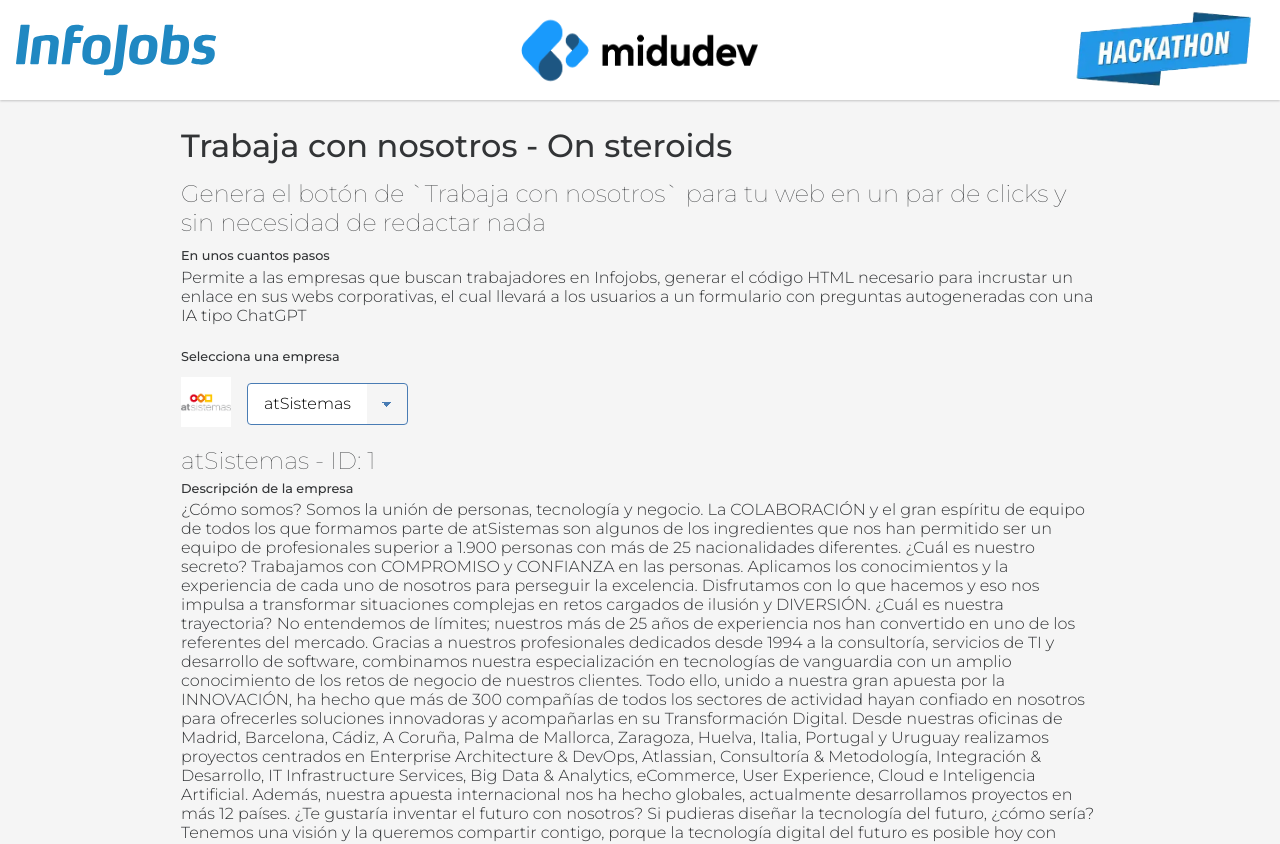
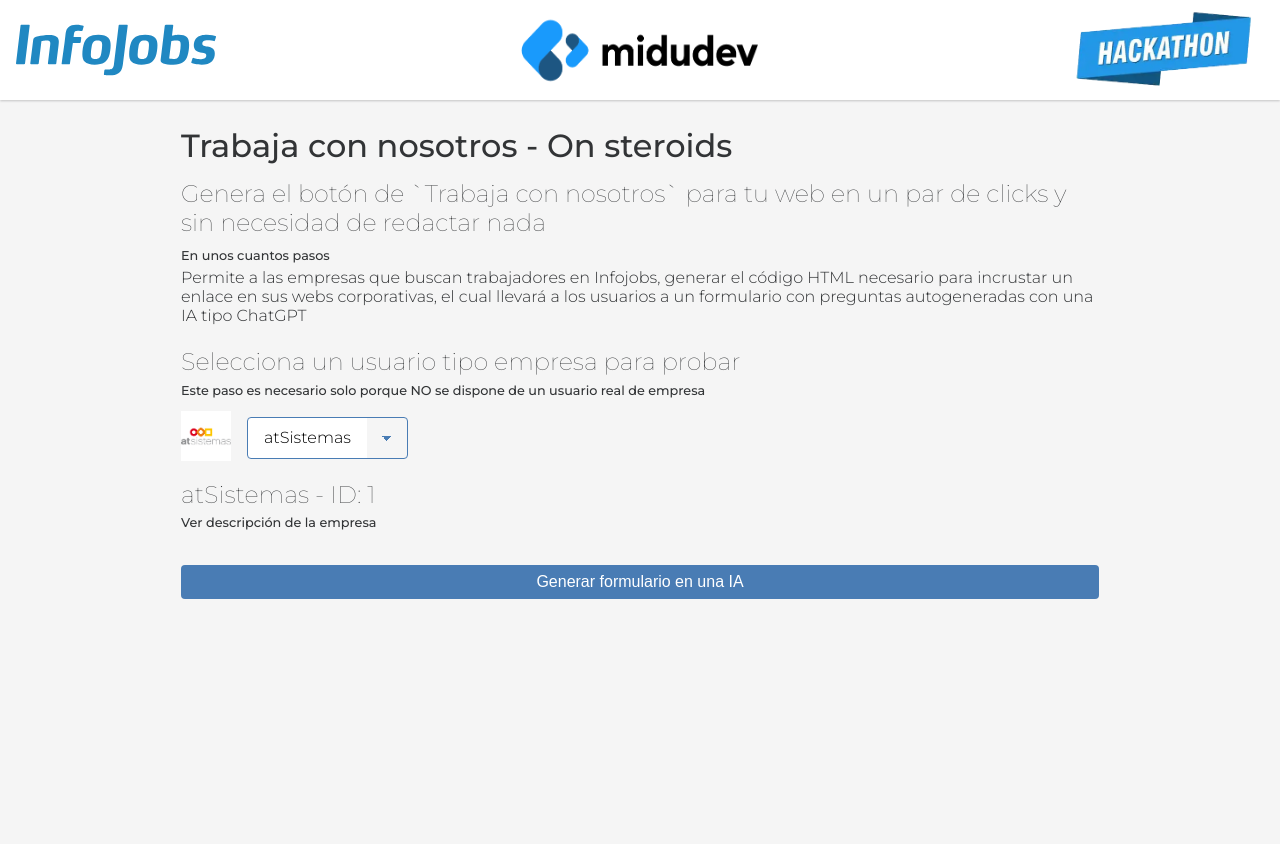
Before and after one commit to eliasdefrancisco/trabaja-con-nosotros-on-steroids, a Next.js app: page / in a window 1280 px wide. Shown: the top 844 px of the page. Built offline with nearby package versions, Linux system fonts and the light colour scheme.

Commit message:
edit gpt response component and stuff

```diff
--- a/app/clientComponents/CompanyMockSelector/index.js
+++ b/app/clientComponents/CompanyMockSelector/index.js
@@ -4,6 +4,7 @@
 import styles from './styles.module.css'
 import { useGlobalContext } from '@/app/context/store'
 import { companiesMock } from '@/app/context/companiesMock'
+import { useState } from 'react'
 
 export default function CompanyMockSelector () {
   const {
@@ -17,6 +18,7 @@
     setDescription
   } = useGlobalContext()
   const companyNames = companiesMock.map((company) => company.companyName)
+  const [showDescription, setShowDescription] = useState(false)
 
   function handleSelect (e) {
     const selectedCompany = companiesMock.find(
@@ -30,7 +32,8 @@
 
   return (
     <div className={styles.container}>
-      <h3>Selecciona una empresa</h3>
+      <h2>Selecciona un usuario tipo empresa para probar</h2>
+      <h3>Este paso es necesario solo porque NO se dispone de un usuario real de empresa</h3>
       <div className={styles.selector}>
         <div>
           <Image src={`/${imageName}`} alt={`${imageName} logo`} width={50} height={50} />
@@ -44,8 +47,15 @@
         </select>
       </div>
       <h2>{companyName} - ID: {companyId}</h2>
-      <h3>Descripción de la empresa</h3>
-      <p>{description}</p>
+      <h3
+        className={styles.showDescription}
+        onClick={() => setShowDescription(!showDescription)}
+      >
+        {showDescription ? 'Ocultar' : 'Ver'} descripción de la empresa
+      </h3>
+      {
+        showDescription && <p>{description}</p>
+      }
     </div>
   )
 }
--- a/app/clientComponents/CompanyMockSelector/styles.module.css
+++ b/app/clientComponents/CompanyMockSelector/styles.module.css
@@ -1,5 +1,9 @@
 .container {
   margin-top: 1rem;
+}
+
+.showDescription {
+  cursor: pointer;
 }
 
 .selector {
--- /dev/null
+++ b/app/clientComponents/EditGptResponse/index.js
@@ -0,0 +1,70 @@
+'use client'
+
+import { useGlobalContext } from '@/app/context/store'
+import styles from './styles.module.css'
+import { useEffect, useState } from 'react'
+
+export default function EditGptResponse () {
+  const { gptData, setGptData } = useGlobalContext()
+  const [newGptData, setNewGptData] = useState(gptData)
+  const [hasChanged, setHasChanged] = useState(false)
+
+  useEffect(() => {
+    setNewGptData(gptData)
+    console.log('gptData', gptData)
+  }, [gptData])
+
+  const handleInputChange = (index, field, value) => {
+    setNewGptData(newGptData.map((item, idx) => {
+      if (idx === index) {
+        return { ...item, [field]: value }
+      }
+      return item
+    }))
+    setHasChanged(true)
+  }
+
+  const handleSave = () => {
+    setGptData(newGptData)
+    setHasChanged(false)
+  }
+
+  if (!gptData.length) return null
+
+  return (
+    <div className={styles.content}>
+      <h2>Puedes editar el formulario autogenerado</h2>
+      {
+        newGptData.map((item, index) => {
+          return (
+            <div key={item.id} className={styles.item}>
+              <h3>Pregunta y posible respuesta número {index + 1}</h3>
+              <textarea
+                value={item.question}
+                className={styles.question}
+                onChange={(e) => handleInputChange(index, 'question', e.target.value)}
+              />
+              <textarea
+                value={item.answer}
+                className={styles.answer}
+                onChange={(e) => handleInputChange(index, 'answer', e.target.value)}
+              />
+            </div>
+          )
+        })
+      }
+      {
+        hasChanged &&
+          <button className={styles.saveButtonActive} onClick={handleSave}>
+            Aplicar cambios al formulario
+          </button>
+      }
+      {
+        !hasChanged &&
+          <button className={styles.saveButtonInactive}>
+            Sin cambio en el formulario
+          </button>
+      }
+    </div>
+  )
+}
--- /dev/null
+++ b/app/clientComponents/EditGptResponse/styles.module.css
@@ -0,0 +1,54 @@
+.content {
+  margin-top: 1rem;
+  display: flex;
+  flex-direction: column;
+  align-items: flex-start;
+  width: 100%;
+}
+
+.content .item {
+  width: 100%;
+}
+
+.content textarea {
+  width: 100%;
+  background-color: var(--background-color-0);
+  color: var(--foreground-color-1);
+  border-radius: 5px;
+  margin: 0.2rem 0;
+  padding: 0.3rem;
+}
+
+.question {
+  height: 3rem;
+}
+
+.answer {
+  height: 8rem;
+}
+
+.saveButtonActive {
+  margin-top: 1rem;
+  width: 100%;
+  background-color: var(--background-color-inverse-0);
+  color: var(--foreground-color-inverse-0);
+  border: none;
+  border-radius: 4px;
+  padding: 0.5rem;
+  font-size: 1rem;
+  font-weight: 500;
+  cursor: pointer;
+}
+
+.saveButtonInactive {
+  margin-top: 1rem;
+  width: 100%;
+  background-color: var(--background-color-0);
+  color: var(--foreground-color-0);
+  border: none;
+  border-radius: 4px;
+  padding: 0.5rem;
+  font-size: 1rem;
+  font-weight: 500;
+  cursor: pointer;
+}
--- a/app/clientComponents/GptQuery/index.js
+++ b/app/clientComponents/GptQuery/index.js
@@ -1,4 +1,3 @@
-/* eslint-disable react/jsx-curly-newline */
 'use client'
 
 import { useGlobalContext } from '@/app/context/store'
@@ -7,7 +6,7 @@
 import LoaderMachine from '@/app/components/LoaderMachine'
 
 export default function GptQuery () {
-  const { companyId, gptData, setGptData } = useGlobalContext()
+  const { companyId, setGptData } = useGlobalContext()
   const [loading, setLoading] = useState(false)
 
   async function handleClick () {
@@ -32,25 +31,17 @@
 
   return (
     <div className={styles.gptQuery}>
-      {loading &&
-        <LoaderMachine />
+      {
+        loading &&
+          <div className={styles.loading}>
+            <LoaderMachine />
+          </div>
       }
-      {!loading &&
-        <>
+      {
+        !loading &&
           <button className={styles.button} onClick={handleClick}>
-            Obtener formulario
+            Generar formulario en una IA
           </button>
-          <div className={styles.gptData}>
-            {gptData.map((item) => {
-              return (
-                <div key={item.question}>
-                  <h3>{item.question}</h3>
-                  <p>{item.answer}</p>
-                </div>
-              )
-            })}
-          </div>
-        </>
       }
     </div>
   )
--- a/app/clientComponents/GptQuery/styles.module.css
+++ b/app/clientComponents/GptQuery/styles.module.css
@@ -1,29 +1,27 @@
 .gptQuery {
     margin-top: 1rem;
+    width: 100%;
 }
 
 .gptData {
     margin-top: 1rem;
 }
 
+.loading {
+    margin: 1rem;
+    width: 100%;
+    text-align: center;
+}
+
 .button {
+    margin-top: 1rem;
+    width: 100%;
     background-color: var(--background-color-inverse-0);
+    color: var(--foreground-color-inverse-0);
     border: none;
-    color: var(--foreground-color-inverse-0);
-    padding: 5px 10px;
-    text-align: center;
-    text-decoration: none;
-    display: inline-block;
-    font-size: 12px;
-    margin: 2px 2px;
+    border-radius: 4px;
+    padding: 0.5rem;
+    font-size: 1rem;
+    font-weight: 500;
     cursor: pointer;
-    border-radius: 4px;
-    height: 30px;
-    font-family: "Helvetica Neue", Helvetica, Arial, sans-serif;
-    font-weight: bold;
-    font-size: 12px;
-    line-height: 1.42857143;
-    text-align: center;
-    white-space: nowrap;
-    vertical-align: middle;
 }
--- a/app/components/LoaderMachine/styles.module.css
+++ b/app/components/LoaderMachine/styles.module.css
@@ -9,6 +9,8 @@
   position: relative;
   -webkit-animation: bounce05 var(--duration) linear infinite;
   animation: bounce05 var(--duration) linear infinite;
+  width: 120px;
+  margin: 0 auto;
 }
 
 .typewriter .slide {
--- a/app/context/gptPrompt.js
+++ b/app/context/gptPrompt.js
@@ -5,8 +5,10 @@
 `
 
 export const gptUserPrompt = `
-Quiero que me des la lista de las 5 mejores preguntas incluyendo una de sus posibles respuestas dada por una persona real interesada en trabajar en la empresa.
+Quiero que me des la lista de las 5 mejores preguntas incluyendo una de sus posibles respuestas dada por una persona real interesada en trabajar en la empresa y añadas un id.
+El id debe ser un numerico incremental empezando por 1 y nunca debe repetirse
 La respuesta ofrecida por cada pregunta debe parecer lo mas natural posible.
+La respuesta ofrecida deberia tener entre 20 y 50 palabras.
 Las preguntas deben poder ser respondidas cualquier persona sin conocer su perfil previamente.
 Las preguntas deben ayudar a identificar las cualidades profesionales por el personal de recursos humanos.
 Las preguntas deben ser lo mas genericas posibles, dentro del marco descriptivo de la empresa.
@@ -16,10 +18,12 @@
 Formato de respuesta:
 [
   {
+    "id": "1"
     "question": "AQUÍ VIENE EL ENUNCIADO DE LA PREGUNTA NÚMERO UNO",
     "answer": "AQUÍ VIENE UNA POSIBLE RESPUESTA PARA LA PREGUNTA NÚMERO UNO"
   },
   {
+    "id": "2"
     "question": "AQUÍ VIENE EL ENUNCIADO DE LA PREGUNTA NÚMERO DOS",
     "answer": "AQUÍ VIENE UNA POSIBLE RESPUESTA PARA LA PREGUNTA NÚMERO DOS"
   },
--- a/app/footer/page.module.css
+++ b/app/footer/page.module.css
@@ -4,6 +4,7 @@
   filter: drop-shadow(0px -1px 1px var(--foreground-color-0-alpha-0));
   padding: 1rem;
   text-align: center;
+  margin-top: 3rem;
 }
 
 .title {
--- a/app/page.js
+++ b/app/page.js
@@ -1,4 +1,5 @@
 import CompanyMockSelector from './clientComponents/CompanyMockSelector'
+import EditGptResponse from './clientComponents/EditGptResponse'
 import GptQuery from './clientComponents/GptQuery'
 import styles from './page.module.css'
 
@@ -17,6 +18,7 @@
       </p>
       <CompanyMockSelector />
       <GptQuery />
+      <EditGptResponse />
     </main>
   )
 }
```
